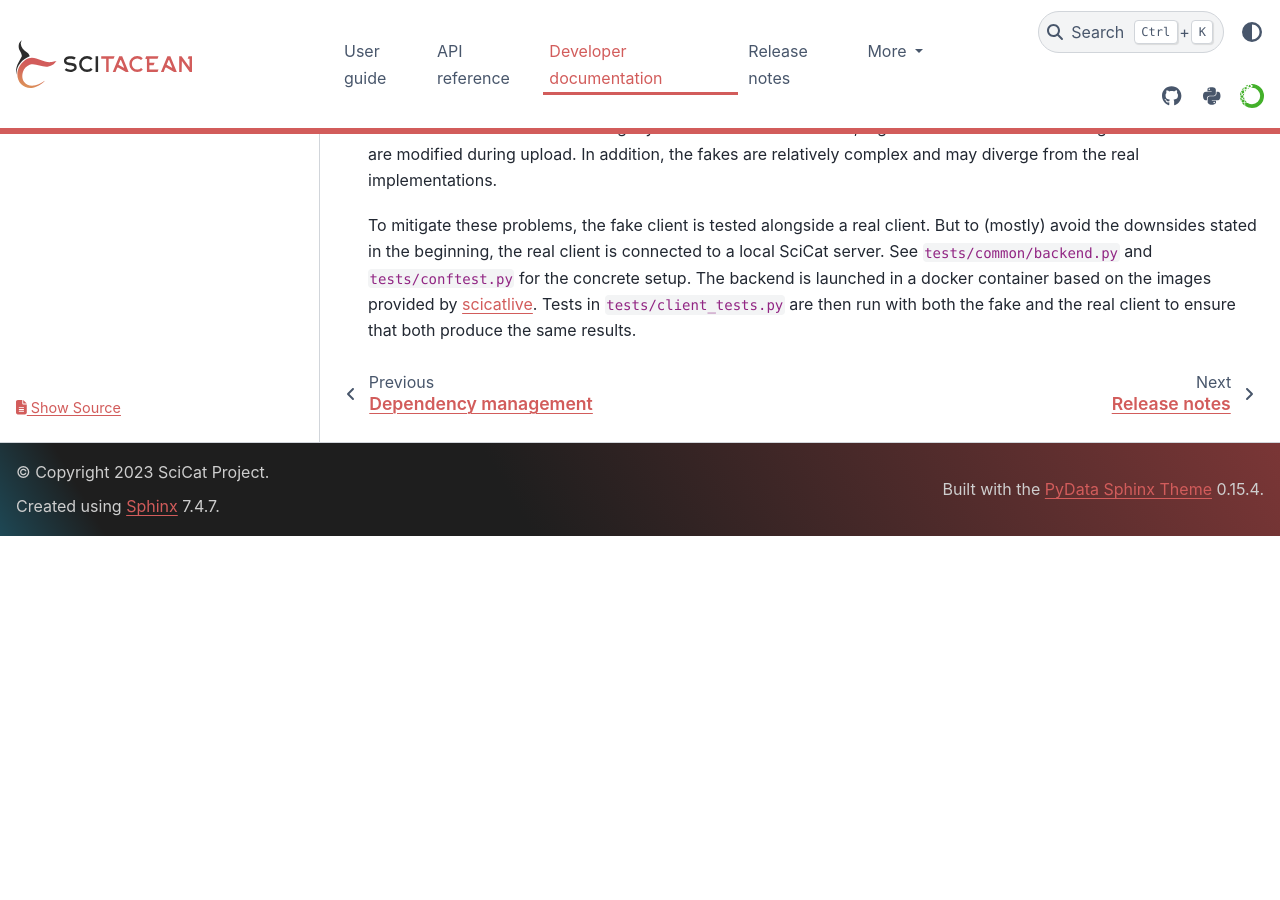
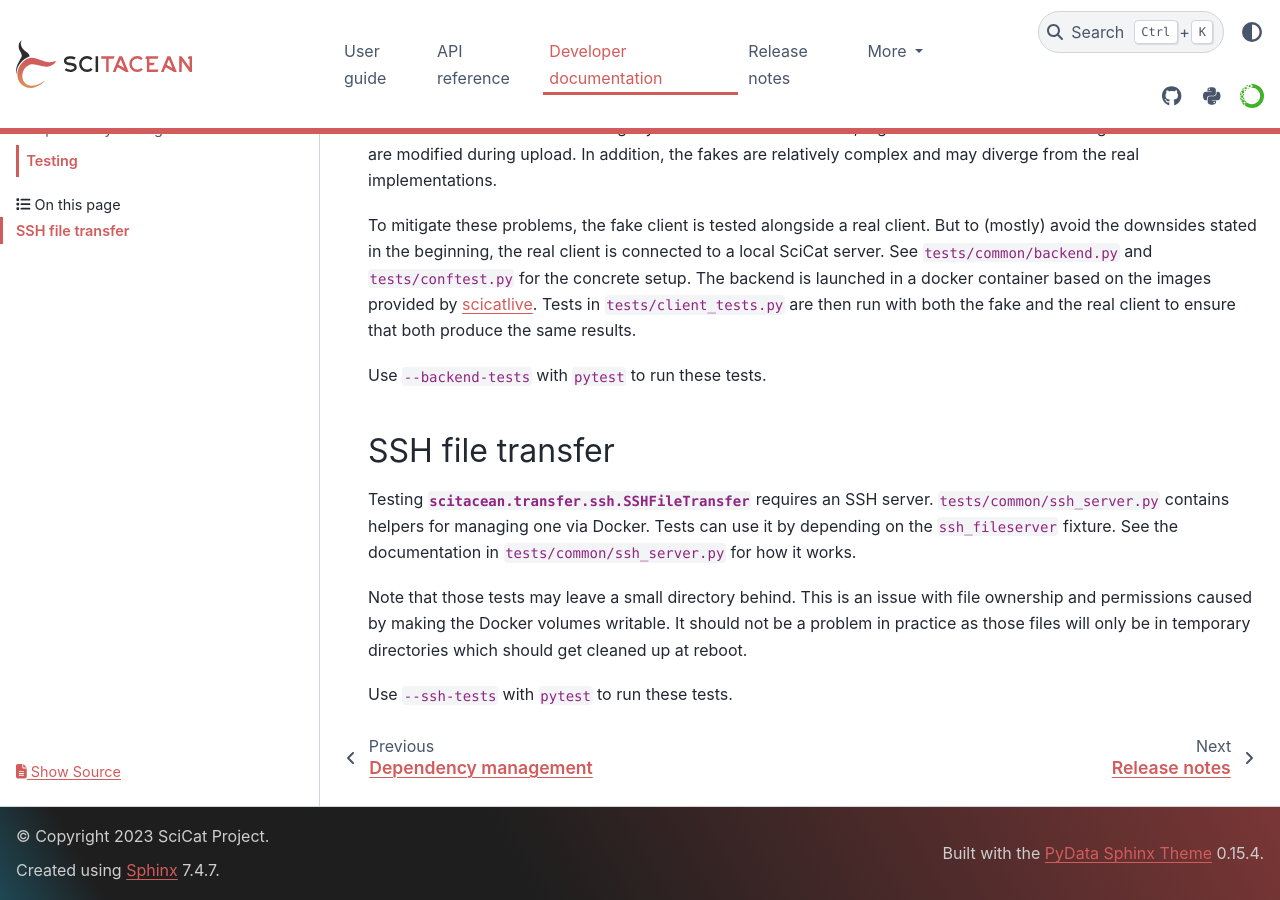
Before and after one commit to SciCatProject/scitacean, a Sphinx documentation site: the page built from docs/developer/testing.rst, in a window 1280 px wide and 900 px high, scrolled down 573 px. Built offline with Sphinx 7.4.7 and the PyData theme 0.15.4, drawn with Linux system fonts in a browser that asks for light colours; the version number could not be read and is left out; before the commit the page ends 1109 px from its top, so only the background shows below that.

Commit message:
Explain SSH tests in dev docs

```diff
--- a/docs/developer/testing.rst
+++ b/docs/developer/testing.rst
@@ -24,3 +24,19 @@ But to (mostly) avoid the downsides stated in the beginning, the real client is
 See ``tests/common/backend.py`` and ``tests/conftest.py`` for the concrete setup.
 The backend is launched in a docker container based on the images provided by `scicatlive <https://github.com/SciCatProject/scicatlive>`_.
 Tests in ``tests/client_tests.py`` are then run with both the fake and the real client to ensure that both produce the same results.
+
+Use ``--backend-tests`` with ``pytest`` to run these tests.
+
+SSH file transfer
+-----------------
+
+Testing :class:`scitacean.transfer.ssh.SSHFileTransfer` requires an SSH server.
+``tests/common/ssh_server.py`` contains helpers for managing one via Docker.
+Tests can use it by depending on the ``ssh_fileserver`` fixture.
+See the documentation in ``tests/common/ssh_server.py`` for how it works.
+
+Note that those tests may leave a small directory behind.
+This is an issue with file ownership and permissions caused by making the Docker volumes writable.
+It should not be a problem in practice as those files will only be in temporary directories which should get cleaned up at reboot.
+
+Use ``--ssh-tests`` with ``pytest`` to run these tests.
```
